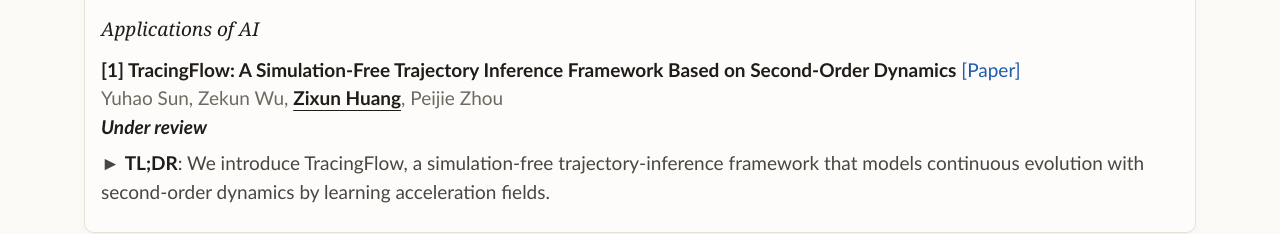
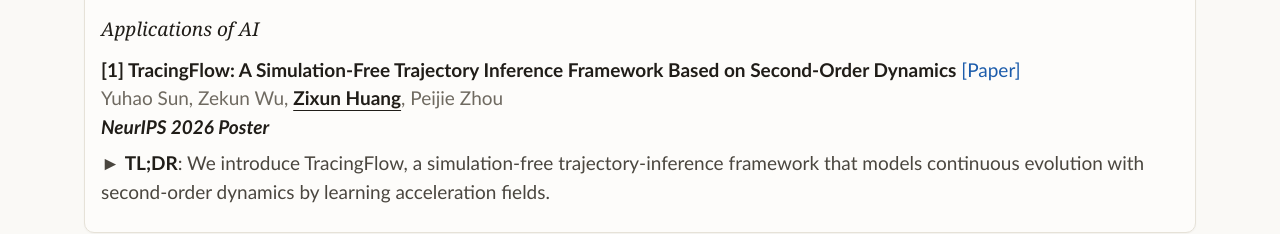
Before and after one commit to alexhuang13/alexhuang13.github.io, a plain HTML site: page index.html in a window 1280 px wide. Shown: the part 1548-1782 px from the top of the page. Drawn offline with Linux system fonts and the light colour scheme.

Commit message:
Update TracingFlow to NeurIPS 2026 Poster

```diff
--- a/index.html
+++ b/index.html
@@ -307,7 +307,7 @@
             <li>
               <div class="title"><strong>[1] TracingFlow: A Simulation-Free Trajectory Inference Framework Based on Second-Order Dynamics</strong> <a href="https://arxiv.org/pdf/2608.21070" target="_blank" rel="noreferrer">[Paper]</a></div>
               <div class="muted">Yuhao Sun, Zekun Wu, <strong style="text-decoration: underline;">Zixun Huang</strong>, Peijie Zhou</div>
-              <div class="muted"><strong style="font-style: italic;">Under review</strong></div>
+              <div class="muted"><strong style="font-style: italic;">NeurIPS 2026 Poster</strong></div>
               <details style="margin-top: 8px;">
                 <summary style="cursor: pointer; color: var(--fg);">► <strong>TL;DR</strong>: We introduce TracingFlow, a simulation-free trajectory-inference framework that models continuous evolution with second-order dynamics by learning acceleration fields.</summary>
                 <div class="muted" style="margin-top: 8px; padding-left: 16px;">
```
Also changed, not shown: 6 other files.
